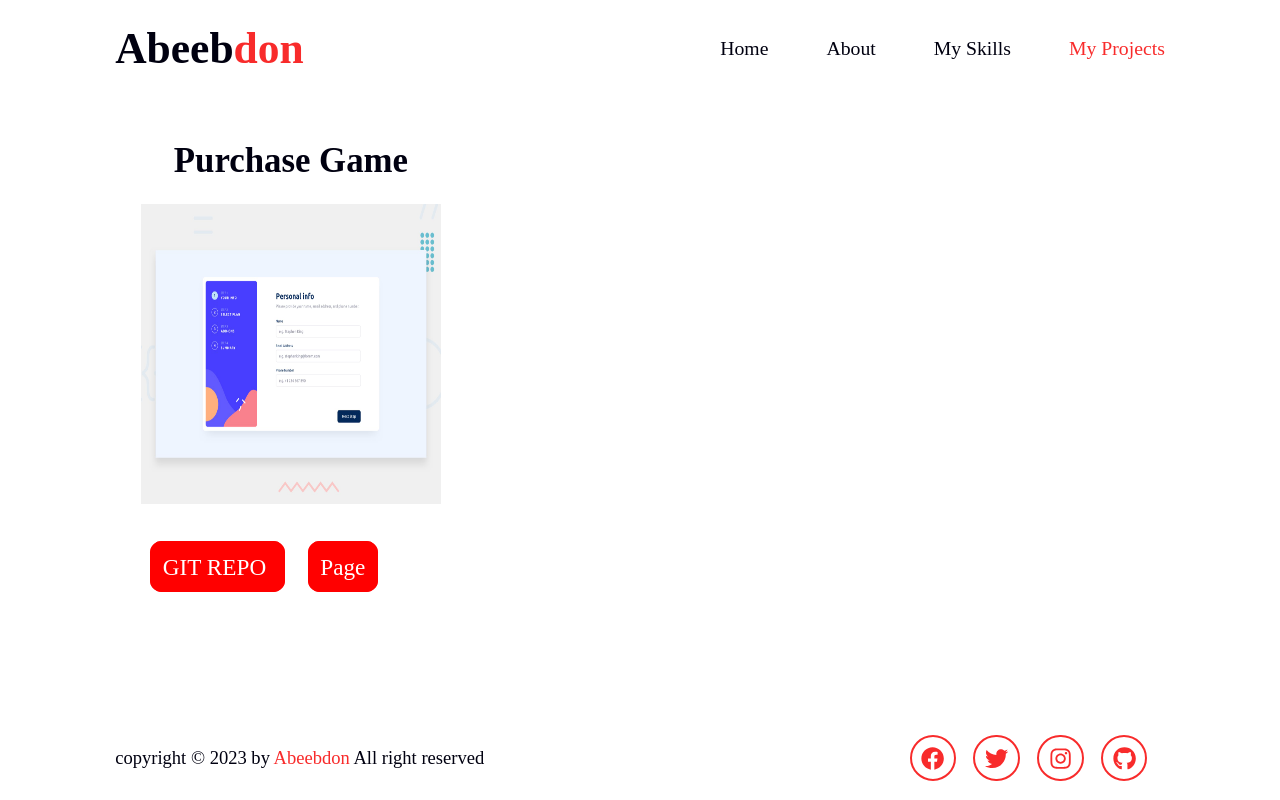
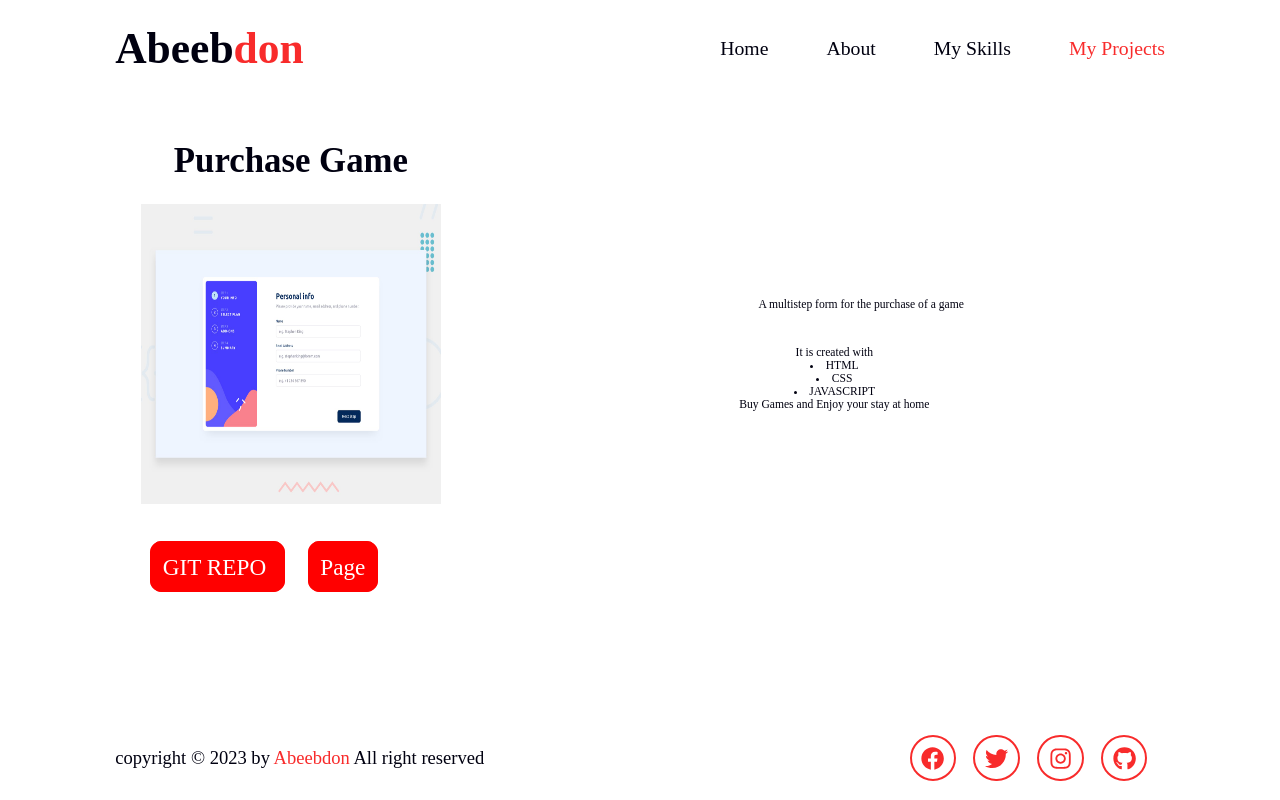
Before and after one commit to abeeebdon/my-portfolio, a React (Create React App) app: page /projects/1 in a window 1280 px wide. Built offline with nearby package versions, Linux system fonts and the light colour scheme.

Commit message:
Still updating

```diff
--- a/src/Component/ProjectPage.js
+++ b/src/Component/ProjectPage.js
@@ -6,7 +6,7 @@ import project from '../Data'
 const ProjectPage = () => {
   const { id } = useParams()
   const post = project.find((pro) => pro.id.toString() === id)
-  const { name, image, link } = post
+  const { name, image, link, desc, skills } = post
   console.log(name)
   return (
     <article className="projectPage">
@@ -19,7 +19,15 @@ const ProjectPage = () => {
         </div>
       </div>
       <div className="description">
-        <p></p>
+        <p className="desc">{desc[0]}</p>
+        <div>
+          <p>It is created with</p>
+
+          {skills.map((skill) => {
+            return <li key={skill}>{skill}</li>
+          })}
+          <p>{desc[1]}</p>
+        </div>
       </div>
     </article>
   )
--- a/src/Data.js
+++ b/src/Data.js
@@ -4,30 +4,50 @@ const project = [
     name: 'Purchase Game',
     image: '/img/desktop-preview.jpg',
     link: 'https://abeebdonfemp.netlify.app',
+    desc: [
+      'A multistep form for the purchase of a game',
+      'Buy Games and Enjoy your stay at home',
+    ],
+    skills: ['HTML', 'CSS', 'JAVASCRIPT'],
   },
   {
     id: 2,
     name: 'Sushi Food App',
     image: '/img/Majestic Sushi.png',
     link: 'https://majestic-sushi.netlify.app',
+    desc: [
+      'Sushi Food App is a three pages website ',
+      'People eat with their eyes and Sushi creates an easy way for customers to order when they can see beautiful photos of your food',
+    ],
+    skills: ['HTML', 'CSS', 'JAVASCRIPT'],
   },
   {
     id: 3,
     name: 'Fylo Landing Page',
     image: '/img/desktop.jpg',
     link: 'https://abeebdon-fylo-landing-page.netlify.app/',
+    desc: [
+      'A single page website just the landing page',
+      'Keep the spaces on your devices, we offer an online storage services',
+    ],
+    skills: ['HTML', 'CSS', 'JAVASCRIPT'],
   },
   {
     id: 4,
     name: 'Odin Signup Page',
     image: '/img/odin.jpg',
     link: 'https://abeebdonodinproject.netlify.app',
+    desc: ['A signup page'],
+    skills: ['HTML', 'CSS', 'JAVASCRIPT'],
   },
+
   {
     id: 5,
-    name: 'Dummy Facebook',
-    image: '/img/download.png',
-    link: 'https://abeebdon-fylo-landing-page.netlify.app/',
+    name: 'Tea Cup',
+    image: '/img/drawers.jpg',
+    link: 'https://femp-teacup.netlify.app/',
+    desc: ['', ''],
+    skills: ['HTML', 'CSS', 'JAVASCRIPT'],
   },
 ]
 
--- a/src/index.scss
+++ b/src/index.scss
@@ -98,7 +98,6 @@ for Header*/
   padding-top: 8rem;
   margin-left: 1rem;
   .home-content {
-    flex-basis: 55%;
     padding-left: 1rem;
     h1 {
       font-size: 5.6rem;
@@ -147,6 +146,9 @@ for Header*/
   }
 }
 
+.image {
+  max-width: 50%;
+}
 span {
   color: $mc;
 }
@@ -172,6 +174,7 @@ span {
     }
     p {
       font-size: 2rem;
+      line-height: 3rem;
       margin: 2rem 0 3rem;
     }
   }
```
Also changed, not shown: public/img/drawers.jpg (added), public/img/tea-cup.jpg (added).
